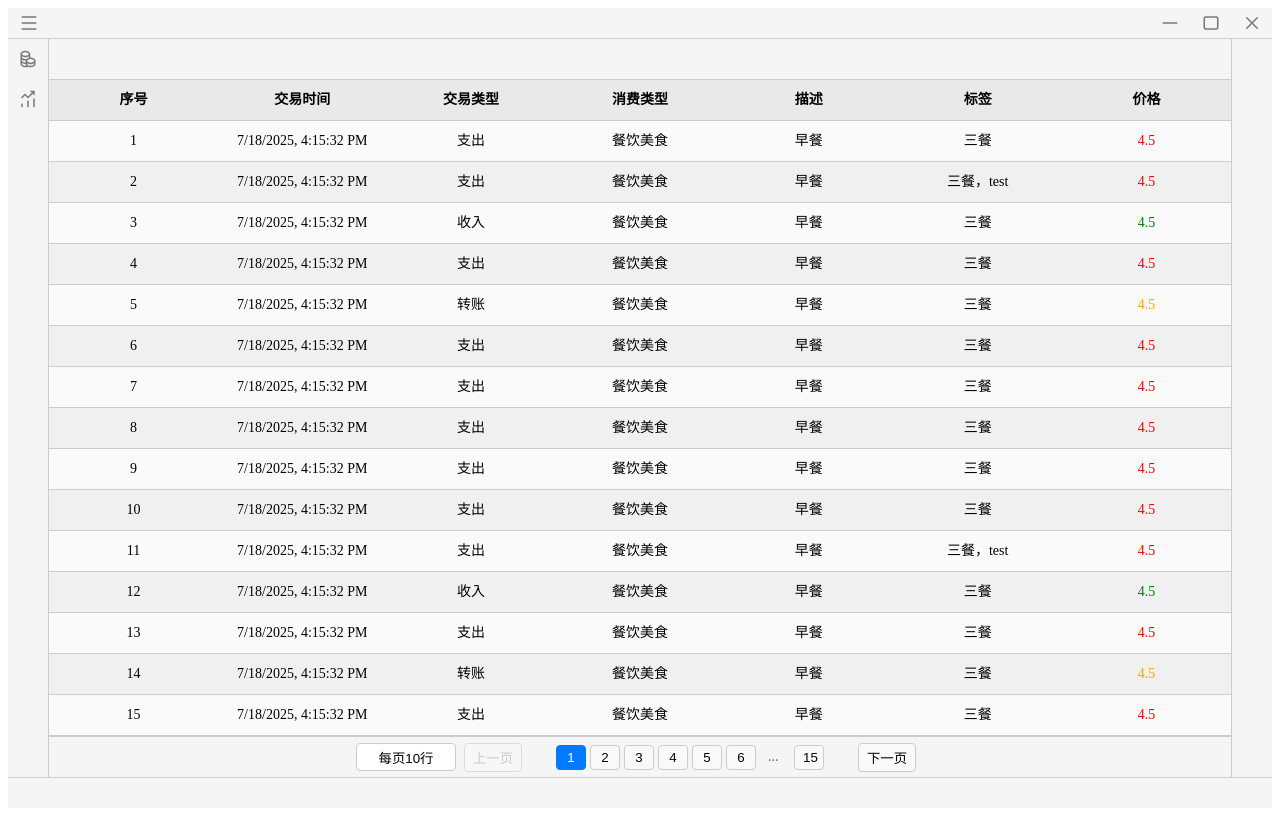
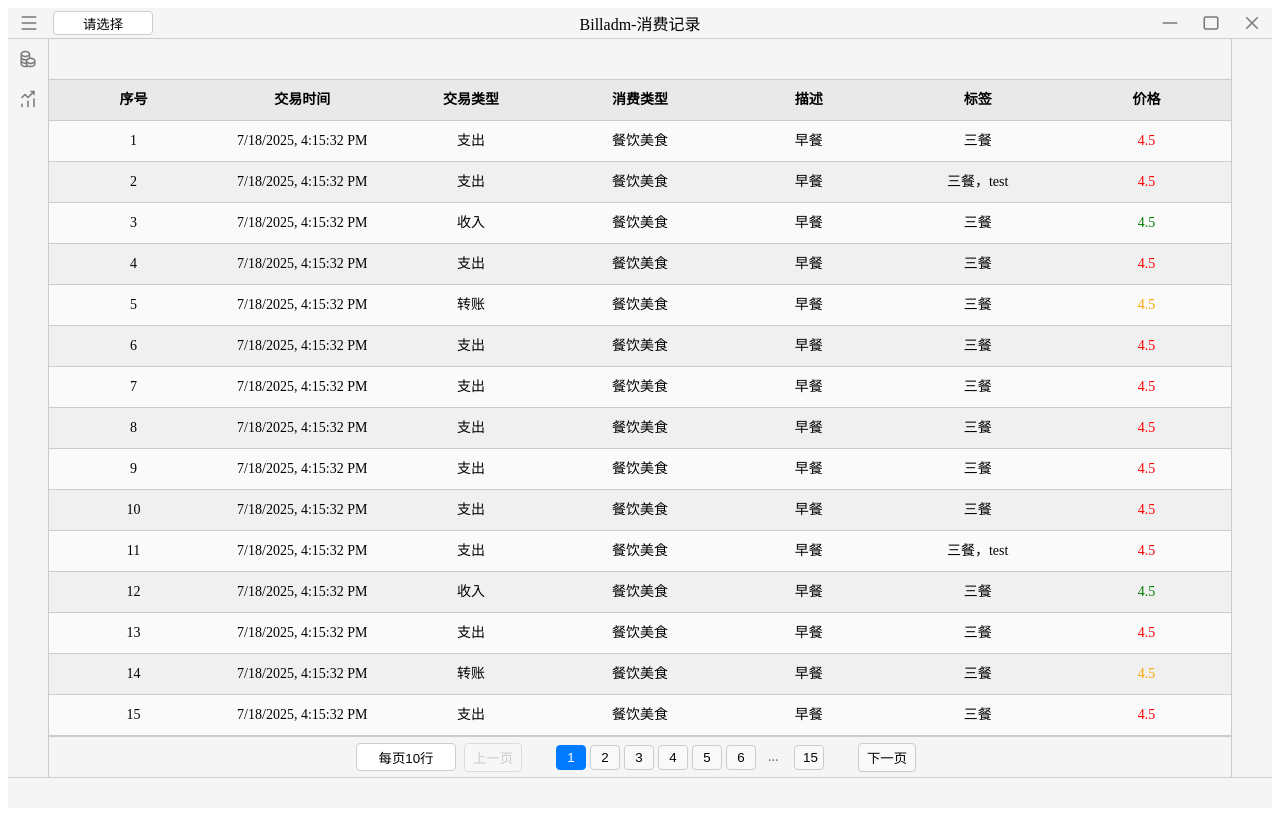
Before and after one commit to DaoiestFire/Billadm-GO, a Vue app in the folder app/: page /tr_view in a window 1280 px wide. Built offline with nearby package versions, Linux system fonts and the light colour scheme.

Commit message:
菜单栏显示目前视图名称

```diff
--- a/app/src/components/AppTopBar.vue
+++ b/app/src/components/AppTopBar.vue
@@ -3,8 +3,10 @@
         <div class="left-groups">
             <CommonIcon :icon="iconMenu" label="菜单" width="41" height="30" :color="iconColor" :bgColor="minorBgColor"
                 :hoverBgColor="hoverBgColor" hoverStyle="rect" />
+            <CustomSelect v-model="currentLedger" :options="ledgers" height="24px" />
         </div>
         <div class="center-groups">
+            Billadm-{{ route.name }}
         </div>
         <div class="right-groups">
             <CommonIcon :icon="iconZoomOut" label="最小化" width="41" height="30" :color="iconColor"
@@ -18,15 +20,37 @@
 </template>
 
 <script setup>
+import { ref, watch } from 'vue'
+import { useRoute } from 'vue-router'
 import { useCssVariables } from '@/css/css'
 import iconMenu from '@/assets/icons/menu.svg?raw'
 import iconZoomOut from '@/assets/icons/zoom-out.svg?raw'
 import iconZoomIn from '@/assets/icons/zoom-in.svg?raw'
 import iconClose from '@/assets/icons/close.svg?raw'
 import CommonIcon from '@/components/CommonIcon.vue'
+import CustomSelect from '@/components/CustomSelect.vue'
+
+// 当前视图
+const route = useRoute()
 
 // css variables
 const { minorBgColor, hoverBgColor, iconColor } = useCssVariables()
+
+const currentLedger = ref('')
+
+watch(() => currentLedger.value,
+    (newValue) => {
+        console.log(newValue)
+    },
+    { immediate: true })
+
+
+const ledgers = [
+    { label: '刘敬威的账本', value: '刘敬威的账本' },
+    { label: '证券账本', value: '证券账本' },
+]
+
+
 </script>
 
 <style scoped>
@@ -39,6 +63,8 @@ const { minorBgColor, hoverBgColor, iconColor } = useCssVariables()
 /* 左边按钮 将它与后面的元素隔开 */
 .left-groups {
     margin-right: auto;
+    display: flex;
+    gap: 4px;
 }
 
 /* 中间按钮 */
--- a/app/src/components/CustomSelect.vue
+++ b/app/src/components/CustomSelect.vue
@@ -95,6 +95,7 @@ function selectOption(option) {
     border: 1px solid var(--billadm-color-window-border-color);
     border-radius: 4px;
     background: white;
+    z-index: 10;
 }
 
 .dropdown-down {
--- a/app/src/router/router.js
+++ b/app/src/router/router.js
@@ -9,8 +9,8 @@ const routes = [
     component: Layout,
     children: [
       { path: '', redirect: '/tr_view' },
-      { path: 'tr_view', component: TransactionRecordView },
-      { path: 'dashboard', component: DashboardView },
+      { name: '消费记录', path: 'tr_view', component: TransactionRecordView },
+      { name: '数据分析', path: 'dashboard', component: DashboardView },
     ]
   }
 ];
```
